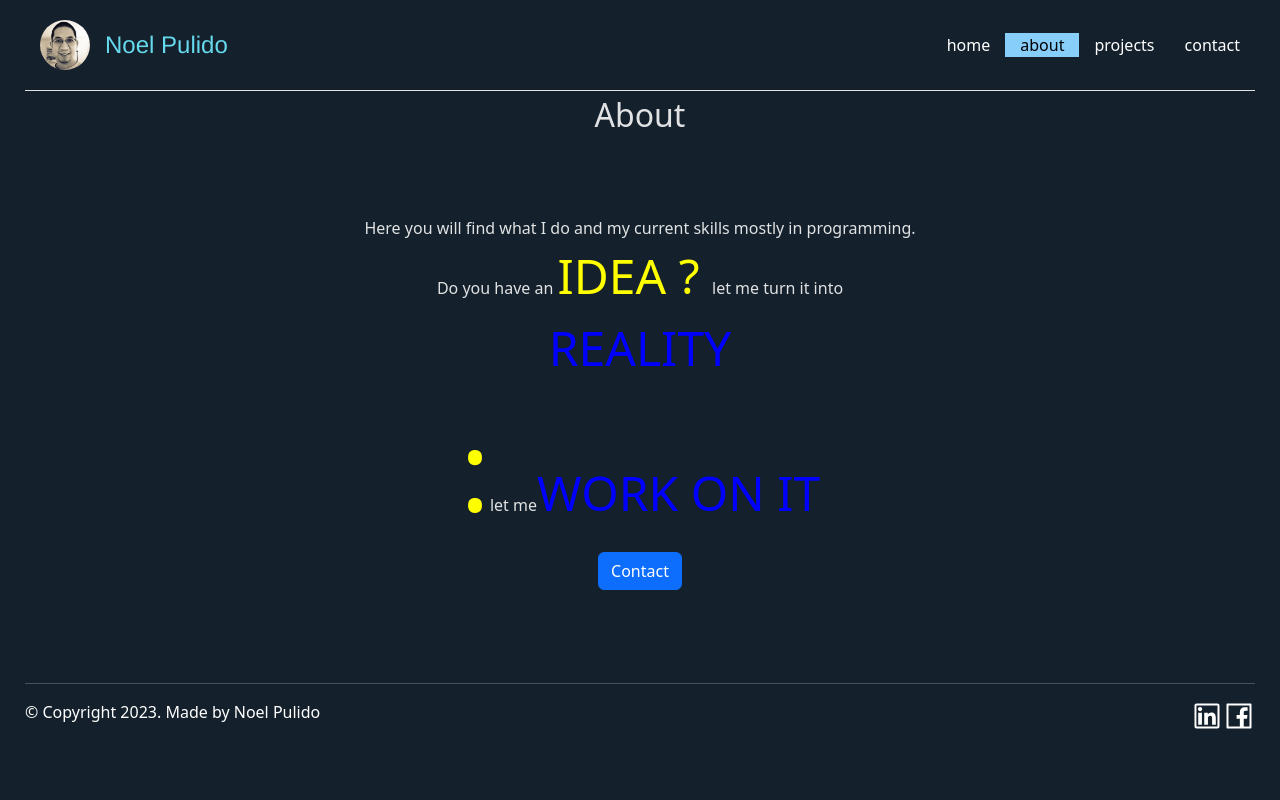
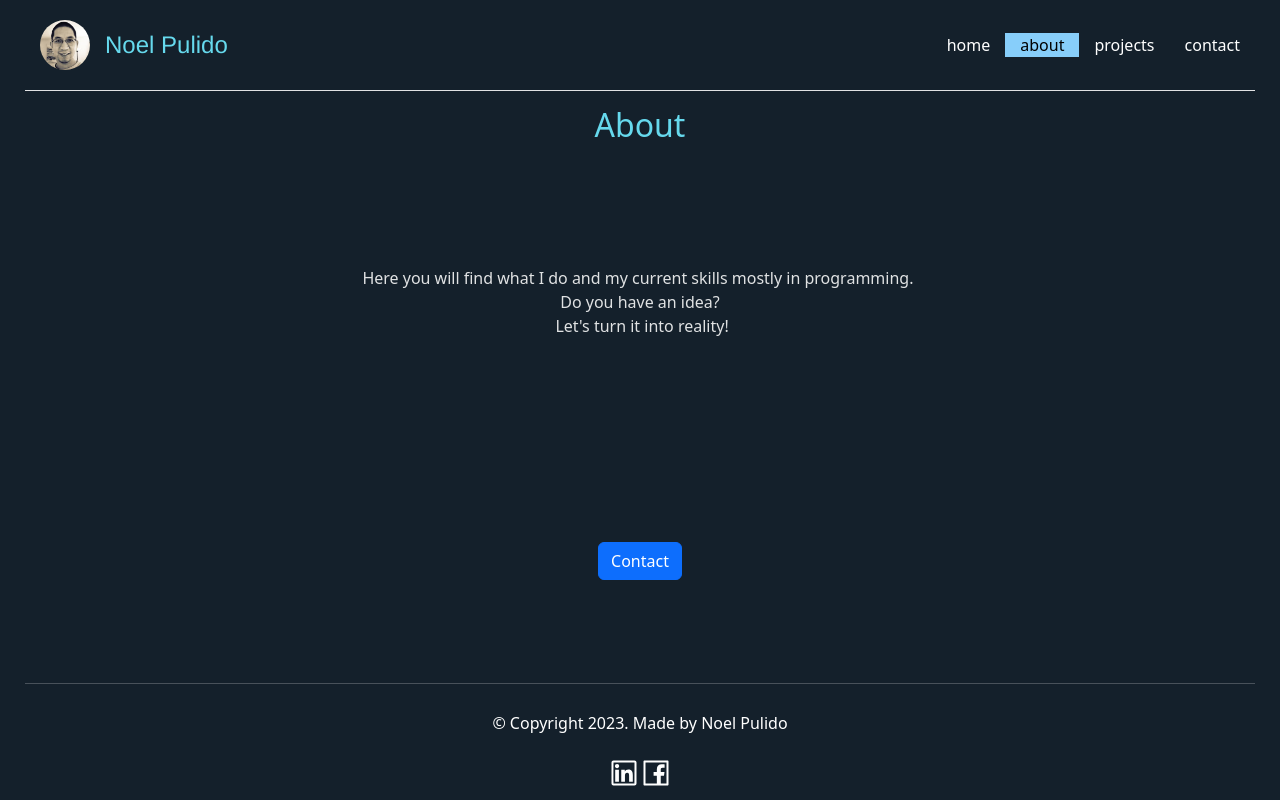
Before and after one commit to noelDvSlps/portfolio, a React (Vite) app: page /about in a window 1280 px wide. Built offline with nearby package versions, Linux system fonts and the light colour scheme.

Commit message:
fix spacings and edit some texts

```diff
--- a/src/App.css
+++ b/src/App.css
@@ -73,13 +73,21 @@ main {
 }
 
 .page-title {
+  margin-top: 10px;
   font-size: 2em;
   font-weight: 300px;
+  color: #66d9ed;
+  text-align: center;
 }
 
 .page-body {
+  flex-direction: column;
+  flex: 1;
   font-size: 1.5em;
   text-align: center;
+  display: flex;
+  justify-content: space-around;
+  align-items: center;
 }
 
 .form-container {
@@ -124,17 +132,6 @@ main {
   height: 100%;
 }
 
-.page-title {
-  text-align: center;
-}
-.page-body {
-  flex: 1;
-  display: flex;
-  flex-direction: column;
-  justify-content: center;
-  align-items: center;
-}
-
 .project {
   display: flex;
   flex-direction: column;
@@ -158,3 +155,10 @@ main {
   display: flex;
   flex-direction: column;
 }
+
+.footer {
+  color: white;
+  height: 100px;
+  display: flex;
+  justify-content: space-between;
+}
--- a/src/components/Bars.jsx
+++ b/src/components/Bars.jsx
@@ -6,6 +6,6 @@ export const Bars = () => {
   return !isOpen ? (
     <FaBars onClick={toggle} />
   ) : (
-    <AiOutlineCloseCircle onClick={toggle} />
+    <AiOutlineCloseCircle onClick={toggle} style={{ fontSize: "1.25em" }} />
   );
 };
--- a/src/components/Footer.jsx
+++ b/src/components/Footer.jsx
@@ -3,15 +3,7 @@ export const Footer = () => {
   return (
     <div style={{ textAlign: "center" }}>
       <hr />
-      <div
-        style={{
-          // backgroundColor: "gray",
-          color: "white",
-          height: "100px",
-          display: "flex",
-          justifyContent: "space-between",
-        }}
-      >
+      <div className="footer">
         <div>© Copyright 2023. Made by Noel Pulido</div>
         <div>
           <AiOutlineLinkedin style={{ fontSize: "2em" }} />
--- a/src/components/Navbar.jsx
+++ b/src/components/Navbar.jsx
@@ -7,7 +7,7 @@ import { NavLink } from "react-router-dom";
 import { useNavbar } from "../providers/navbarProvider";
 import { Bars } from "./Bars";
 import { Footer } from "./Footer";
-import Background from "../assets/images/react.jpg";
+// import Background from "../assets/images/react.jpg";
 export const Navbar = ({ children }) => {
   const maxSizeToShowBurger = useRef(600);
   const { isOpen, setIsOpen } = useNavbar();
--- a/src/pages/About.jsx
+++ b/src/pages/About.jsx
@@ -10,48 +10,18 @@ export const About = () => {
           textAlign: "center",
         }}
       >
-        <div>
+        <div
+          style={{
+            margin: "30px 0px",
+            fontSize: "1em",
+            fontWeight: "300px",
+            textAlign: "center",
+            whiteSpace: "pre-wrap",
+          }}
+        >
           Here you will find what I do and my current skills mostly in
-          programming.
-        </div>
-        <div>
-          Do you have an{" "}
-          <span
-            style={{
-              color: "yellow",
-              fontSize: "3em",
-            }}
-          >
-            IDEA ?{" "}
-          </span>
-          let me turn it into
-          <div
-            style={{
-              color: "blue",
-              fontSize: "3em",
-            }}
-          >
-            REALITY
-          </div>
-          <span
-            style={{
-              color: "yellow",
-              fontSize: "7em",
-              padding: 0,
-              margin: 0,
-            }}
-          >
-            :
-          </span>
-          let me
-          <span
-            style={{
-              color: "blue",
-              fontSize: "3em",
-            }}
-          >
-            WORK ON IT
-          </span>
+          programming. &#10; Do you have an idea? &#10; Let&apos;s turn it into
+          reality!
         </div>
 
         <Button> Contact</Button>
--- a/src/pages/Contact.jsx
+++ b/src/pages/Contact.jsx
@@ -16,7 +16,11 @@ export const Contact = () => {
             </Form.Group>
             <Form.Group className="mb-3" controlId="form.message">
               <Form.Label>Enter your message here</Form.Label>
-              <Form.Control as="textarea" rows={3} />
+              <Form.Control
+                as="textarea"
+                rows={5}
+                placeholder="Enter your message"
+              />
             </Form.Group>
             <Button type="submit">Submit</Button>
           </Form>
--- a/src/pages/Home.jsx
+++ b/src/pages/Home.jsx
@@ -3,6 +3,16 @@ export const Home = () => {
     <div className="page-container">
       <div className="page-title"> </div>
       <div className="page-body">
+        <div>
+          <div
+            style={{
+              fontSize: "2em",
+              fontWeight: "300px",
+              textAlign: "center",
+            }}
+          >
+            Hi I&apos;m
+          </div>
           <div
             style={{
               fontSize: "3em",
@@ -10,7 +20,7 @@ export const Home = () => {
               textAlign: "center",
             }}
           >
-          Hi I&apos;m <span>Noel Pulido</span>
+            Noel Pulido
           </div>
           <div
             style={{
@@ -21,6 +31,20 @@ export const Home = () => {
           >
             Full Stack Developer
           </div>
+          <div
+            style={{
+              marginTop: "10px",
+              fontSize: "1em",
+              fontWeight: "300px",
+              textAlign: "center",
+              whiteSpace: "pre-wrap",
+            }}
+          >
+            A naturally curious and problem solver that seeks challenges. &#10;
+            I believe that any complex problem can be broken down into simpler
+            subproblems.
+          </div>
+        </div>
       </div>
     </div>
   );
--- a/src/pages/Projects.jsx
+++ b/src/pages/Projects.jsx
@@ -31,10 +31,6 @@ export const Projects = () => {
       <div className="page-body">
         <div>Personal and Clients projects</div>
         <div>
-          Here you will find what I do and my current skills mostly in
-          programming.
-        </div>
-        <div>
           {projects.map((project, index) => (
             <div className="project" key={index}>
               <img
--- a/src/responsive.css
+++ b/src/responsive.css
@@ -45,6 +45,10 @@
   .page-body {
     font-size: 100%;
   }
+  .footer {
+    flex-direction: column;
+    justify-content: space-around;
+  }
 }
 
 @media (min-width: 600px) {
```
Lines whose indentation alone changed are shown as unchanged.
